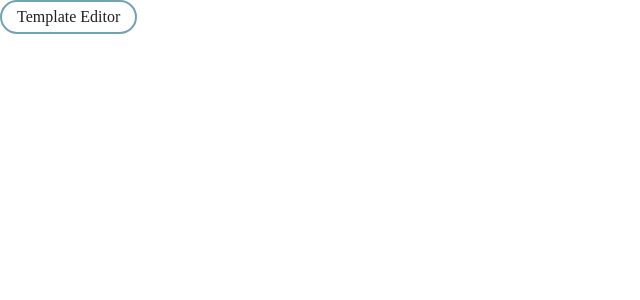
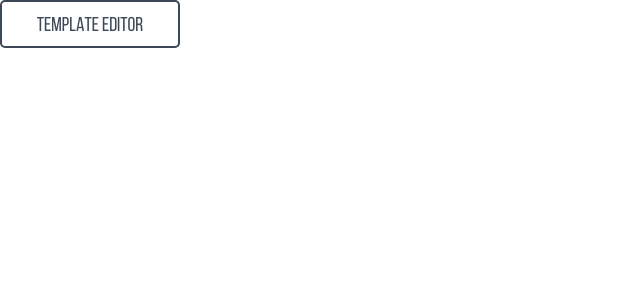
Before and after one commit to DrobyshSV/message-editor, a React (Create React App) app: page / in a window 1280 px wide. Shown: the top 300 px of the page, without its empty margins (0-640 px from the left). Built offline with nearby package versions, Linux system fonts and the light colour scheme.

Commit message:
fix: upgrade Button UI

```diff
--- a/src/shared/ui/Button/Button.module.scss
+++ b/src/shared/ui/Button/Button.module.scss
@@ -1,29 +1,73 @@
 .Button {
-  padding: 6px 15px;
+  border-radius: 0.3125rem;
   cursor: pointer;
-  color: var(--text-color);
   display: flex;
   align-items: center;
-
-  .addonRight svg, .addonLeft svg {
-    color: var(--hint-color);
-  }
-
-  &:hover {
-    color: var(--accent-color);
-
-    .addonLeft svg, .addonRight svg {
-      color: var(--accent-color);
-    }
-  }
-}
-
-.withAddon {
-  padding: 0 16px;
+  justify-content: center;
+  text-transform: uppercase;
+  flex-shrink: 0;
+  padding: 1rem 1.25rem 0.75rem;
 }
 
 .addonLeft, .addonRight {
   display: flex;
+}
+
+.medium {
+  width: 5rem;
+  height: 2rem;
+  font: var(--font-h5);
+  gap: 0.5rem;
+}
+
+.large {
+  width: 11.25rem;
+  height: 3rem;
+  font: var(--font-h4);
+  gap: 0.75rem;
+}
+
+.float {
+  border: none;
+  outline: none;
+  color: var(--bg-color);
+
+  &.primary {
+    background: var(--color-grey-grey-1);
+  }
+
+  &.secondary {
+    background: var(--color-grey-grey-2);
+  }
+
+  &.float_duo {
+    background: var(--color-grey-grey-7);
+    color: var(--color-grey-grey-1);
+  }
+
+  &.large {
+    width: 2.5rem;
+    height: 2.5rem;
+    border-radius: 0.75rem;
+    padding: 0.75rem;
+  }
+
+  &.medium {
+    width: 2rem;
+    height: 2rem;
+    border-radius: 0.5rem;
+    padding: 0.5rem;
+  }
+
+  &:hover {
+    svg {
+      filter: drop-shadow(1px 1px 2px var(--color-grey-grey-4));
+    }
+  }
+
+  &:active {
+    filter: drop-shadow(1px 1px 2px var(--color-grey-grey-4));
+  }
 }
 
 .clear {
@@ -31,65 +75,82 @@
   border: none;
   background: none;
   outline: none;
+  color: var(--color-grey-grey-3);
+
+  &.large, &.medium {
+    height: auto;
+    width: auto;
+  }
+
+  &:active {
+    color: var(--color-grey-grey-2);
+    filter: var(--color-grey-grey-2);
+  }
+
+  &:not(:active, [disabled]):hover {
+    text-shadow: 1px 1px 2px var(--color-grey-grey-4);
+
+    .addonLeft svg, .addonRight svg {
+      filter: drop-shadow(1px 1px 2px var(--color-grey-grey-4));
+    }
+  }
+
+  &.disabled {
+    color: var(--color-grey-grey-6);
+    cursor: default;
+  }
 }
 
 
 .filled {
-  background: var(--inverted-bg-color);
   border: none;
   outline: none;
-  border-radius: 34px;
-}
+  color: var(--bg-color);
 
-.outline {
-  background: none;
-  border-radius: 34px;
-
-  &:hover {
-    border: 2px solid var(--accent-color);
+  &:not(:active, [disabled]):hover {
+    box-shadow: 0 5px 8px 2px var(--color-grey-grey-2);
   }
 
-  &.normal {
-    border: 2px solid var(--icon-color);
+  &.primary {
+    background: var(--color-grey-grey-1);
   }
 
-  &.error {
-    border: 2px solid var(--cancel-color);
+  &.secondary {
+    background: var(--color-grey-grey-3);
+
+    &:not([disabled]):active {
+      background: var(--color-grey-grey-2);
+      color: var(--bg-color);
+    }
   }
 
-  &.success {
-    border: 2px solid var(--accent-color);
+  &.disabled {
+    background: var(--color-grey-grey-8);
+    color: var(--color-grey-grey-6);
+    cursor: default;
   }
 }
 
-.square {
-  padding: 0;
-}
+.outlined {
+  border: 2px solid var(--color-grey-grey-3);
+  background: var(--bg-color);
+  outline: none;
+  color: var(--color-grey-grey-3);
 
-.square.m {
-  width: var(--font-line-m);
-  height: var(--font-line-m);
-}
+  &:not(:active, [disabled]):hover {
+    box-shadow: 0 5px 8px 2px var(--color-grey-grey-6);
+  }
 
-.square.l {
-  width: var(--font-line-l);
-  height: var(--font-line-l);
-}
+  &:not([disabled]):active {
+    border: 2px solid var(--color-grey-grey-2);
+    color: var(--color-grey-grey-2);;
+  }
 
-.m {
-  font: var(--font-m);
-}
-
-.l {
-  font: var(--font-l);
-}
-
-.xl {
-  font: var(--font-xl);
-}
-
-.disabled {
-  opacity: 0.5;
+  &.disabled {
+    border: 2px solid var(--color-grey-grey-8);
+    color: var(--color-grey-grey-8);
+    cursor: default;
+  }
 }
 
 .fullWidth {
--- a/src/shared/ui/Button/Button.tsx
+++ b/src/shared/ui/Button/Button.tsx
@@ -9,14 +9,13 @@ import { classNames, Mods } from '@/shared/lib/classNames/classNames';
 
 import styles from './Button.module.scss';
 
-export type ButtonVariant = 'clear' | 'outline' | 'filled';
-export type ButtonColor = 'normal' | 'success' | 'error';
-export type ButtonSize = 'm' | 'l' | 'xl';
+export type ButtonVariant = 'clear' | 'outlined' | 'filled' | 'float';
+export type ButtonColor = 'primary' | 'secondary' | 'success' | 'error' | 'float_duo';
+export type ButtonSize = 'medium' | 'large';
 
 interface ButtonProps extends ButtonHTMLAttributes<HTMLButtonElement> {
   className?: string;
   variant?: ButtonVariant;
-  square?: boolean;
   size?: ButtonSize;
   disabled?: boolean;
   children?: ReactNode;
@@ -31,27 +30,24 @@ export const Button = forwardRef(
     const {
       className,
       children,
-      variant = 'outline',
-      square,
+      variant = 'outlined',
       disabled,
-      size = 'm',
+      size = 'large',
       fullWidth,
       addonLeft,
       addonRight,
-      color = 'normal',
+      color = 'secondary',
       ...otherProps
     } = props;
 
     const mods: Mods = {
-      [styles.square]: square,
       [styles.disabled]: disabled,
       [styles.fullWidth]: fullWidth,
-      [styles.withAddon]: Boolean(addonLeft) || Boolean(addonRight),
     };
 
     return (
       <button
-        type="button"
+        type='button'
         className={classNames(styles.Button, mods, [
           className,
           styles[variant],
@@ -62,9 +58,13 @@ export const Button = forwardRef(
         {...otherProps}
         ref={ref}
       >
-        <div className={styles.addonLeft}>{addonLeft}</div>
+        {addonLeft && (
+          <div className={styles.addonLeft}>{addonLeft}</div>
+        )}
         {children}
-        <div className={styles.addonRight}>{addonRight}</div>
+        {addonRight && (
+          <div className={styles.addonRight}>{addonRight}</div>
+        )}
       </button>
     );
   },
```
